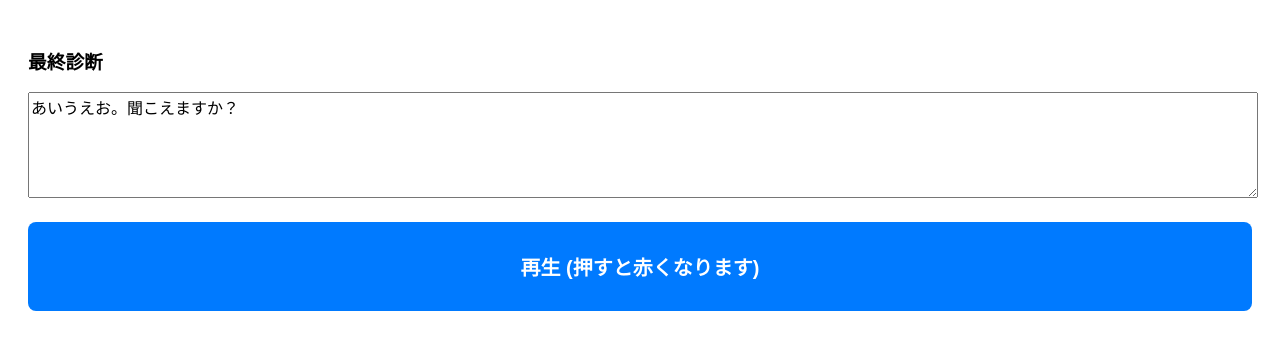
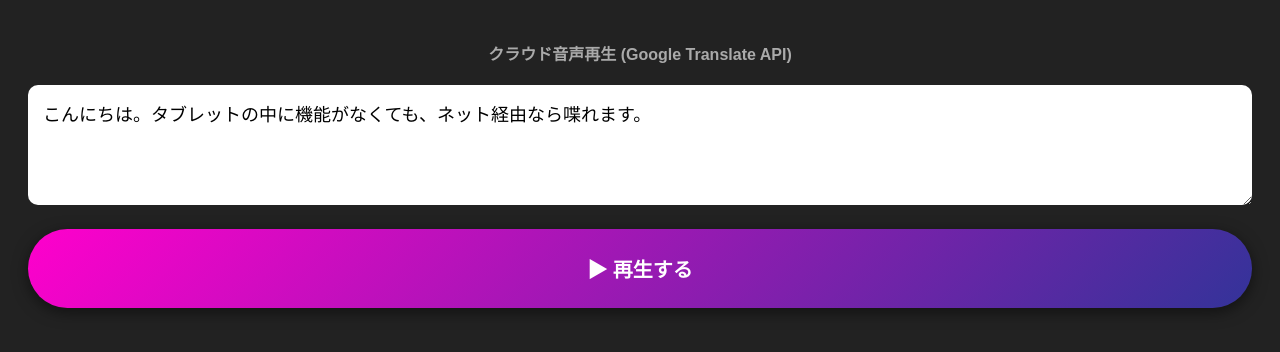
Before and after one commit to abcderp2/voice-memo-x9z2, a plain HTML site: page index.html in a window 1280 px wide. Drawn offline with Linux system fonts and the light colour scheme.

Commit message:
Update title and styling for online voice player

```diff
--- a/index.html
+++ b/index.html
@@ -3,85 +3,106 @@
 <head>
 <meta charset="UTF-8">
 <meta name="viewport" content="width=device-width, initial-scale=1.0">
-<title>Final Check</title>
+<title>Online Voice Player</title>
 <style>
   body {
-    font-family: sans-serif; padding: 20px;
-    transition: background-color 0.2s; /* 色の変化をアニメーション */
+    background-color: #222;
+    color: #fff;
+    font-family: sans-serif;
+    padding: 20px;
+    text-align: center;
+  }
+  h2 { color: #aaa; font-size: 16px; margin-bottom: 20px; }
+
+  textarea {
+    width: 100%;
+    height: 120px;
+    padding: 15px;
+    font-size: 18px;
+    border-radius: 10px;
+    border: none;
+    margin-bottom: 20px;
+    box-sizing: border-box;
+    font-family: inherit;
   }
 
-  /* 再生中は画面が赤くなる */
-  body.speaking { background-color: #ffcccc; }
+  button {
+    width: 100%;
+    padding: 25px;
+    font-size: 20px;
+    font-weight: bold;
+    color: white;
+    background: linear-gradient(135deg, #ff00cc, #333399); /* 派手なボタン */
+    border: none;
+    border-radius: 50px;
+    cursor: pointer;
+    box-shadow: 0 4px 15px rgba(0,0,0,0.5);
+    transition: transform 0.1s;
+  }
+  button:active { transform: scale(0.95); }
 
-  textarea { width: 100%; height: 100px; font-size: 16px; margin-bottom: 20px; }
-
-  button {
-    width: 100%; padding: 30px; font-size: 20px;
-    background: #007aff; color: white; border: none; border-radius: 8px; font-weight: bold;
+  #status {
+    margin-top: 20px;
+    font-size: 14px;
+    color: #ffcc00;
+    min-height: 20px;
   }
-
-  #log { margin-top: 20px; color: red; font-weight: bold; white-space: pre-wrap; }
 </style>
 </head>
 <body>
 
-<h3>最終診断</h3>
-<textarea id="txt">あいうえお。聞こえますか？</textarea>
-<button id="btn" onclick="speak()">再生 (押すと赤くなります)</button>
-<div id="log"></div>
+<h2>クラウド音声再生 (Google Translate API)</h2>
+
+<textarea id="txt">こんにちは。タブレットの中に機能がなくても、ネット経由なら喋れます。</textarea>
+
+<button onclick="playOnline()">▶ 再生する</button>
+
+<div id="status"></div>
 
 <script>
-  // 音声データを消されないように外に出す（最重要）
-  window.utterance = null;
+  function playOnline() {
+    const text = document.getElementById('txt').value;
+    const status = document.getElementById('status');
+    const btn = document.querySelector('button');
 
-  function speak() {
-    const log = document.getElementById('log');
-    const btn = document.getElementById('btn');
-    const text = document.getElementById('txt').value;
+    if(!text) return;
 
-    // ログをリセット
-    log.textContent = "処理開始...";
+    // ユーザーへのフィードバック
+    status.textContent = "🌍 ネットから音声を受信中...";
+    btn.disabled = true;
+    btn.style.opacity = 0.7;
 
-    // 1. 強制リセット
-    window.speechSynthesis.cancel();
+    // Google翻訳の音声サーバーURLを作成
+    // client=tw-ob は一般公開されているGoogleのテスト用APIエンドポイントです
+    const url = `https://translate.google.com/translate_tts?ie=UTF-8&q=${encodeURIComponent(text)}&tl=ja&client=tw-ob`;
 
-    // 2. データ作成
-    const u = new SpeechSynthesisUtterance(text);
-    u.lang = 'ja-JP';
-    u.rate = 1.0;
-    u.volume = 1.0;
+    // 音楽ファイル(MP3)として再生
+    // これなら「音声合成エンジン」は不要。「動画再生機能」だけで動く。
+    const audio = new Audio(url);
 
-    // 3. データをウィンドウに固定（消滅防止）
-    window.utterance = u;
-
-    // 4. イベント設定（視覚的な変化をつける）
-    u.onstart = function() {
-      document.body.classList.add('speaking'); // 背景を赤くする
-      btn.textContent = "再生中...（音量上げて！）";
-      log.textContent += "\n[成功] 再生開始シグナル受信";
+    audio.onplay = () => {
+      status.textContent = "🔊 再生中 (MP3)";
     };
 
-    u.onend = function() {
-      document.body.classList.remove('speaking'); // 元に戻す
-      btn.textContent = "再生 (押すと赤くなります)";
-      log.textContent += "\n[完了] 正常に終了";
+    audio.onended = () => {
+      status.textContent = "✅ 完了";
+      btn.disabled = false;
+      btn.style.opacity = 1;
     };
 
-    u.onerror = function(e) {
-      document.body.classList.remove('speaking');
-      btn.textContent = "エラー発生";
-      // エラー内容を画面に出す
-      log.textContent += "\n[エラー] " + e.error;
-      alert("エラー: " + e.error);
+    audio.onerror = (e) => {
+      status.textContent = "❌ 通信エラー（Wi-Fiを確認してください）";
+      btn.disabled = false;
+      btn.style.opacity = 1;
+      alert("再生できませんでした。ネットに繋がっていますか？");
     };
 
-    // 5. 再生実行
-    try {
-      window.speechSynthesis.speak(u);
-      log.textContent += "\n命令送信完了...";
-    } catch (err) {
-      log.textContent += "\n[例外] " + err.message;
-    }
+    // 再生実行
+    audio.play().catch(e => {
+      status.textContent = "❌ ブラウザがブロックしました";
+      alert("再生ボタンをもう一度強く押してください！");
+      btn.disabled = false;
+    });
   }
 </script>
 
```
